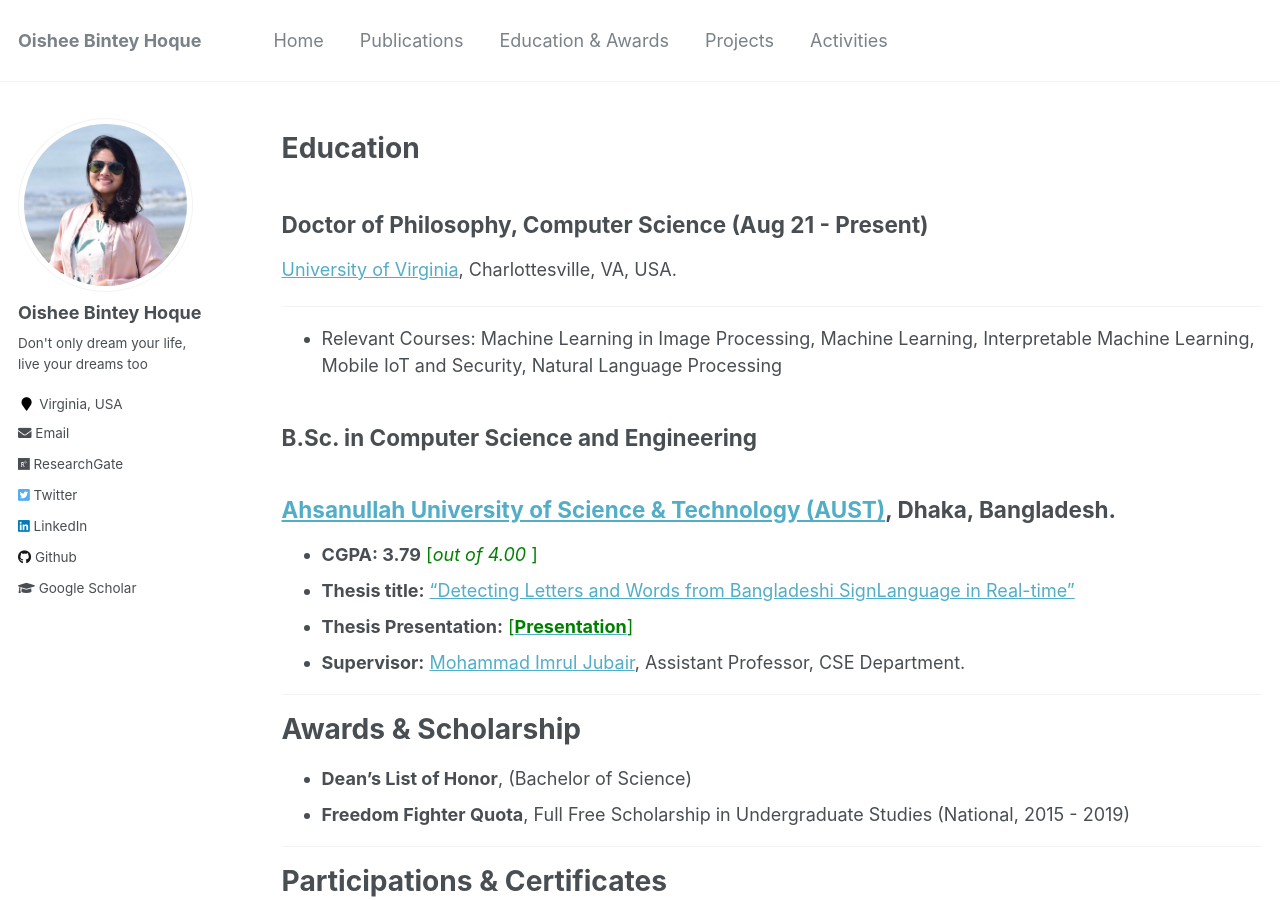
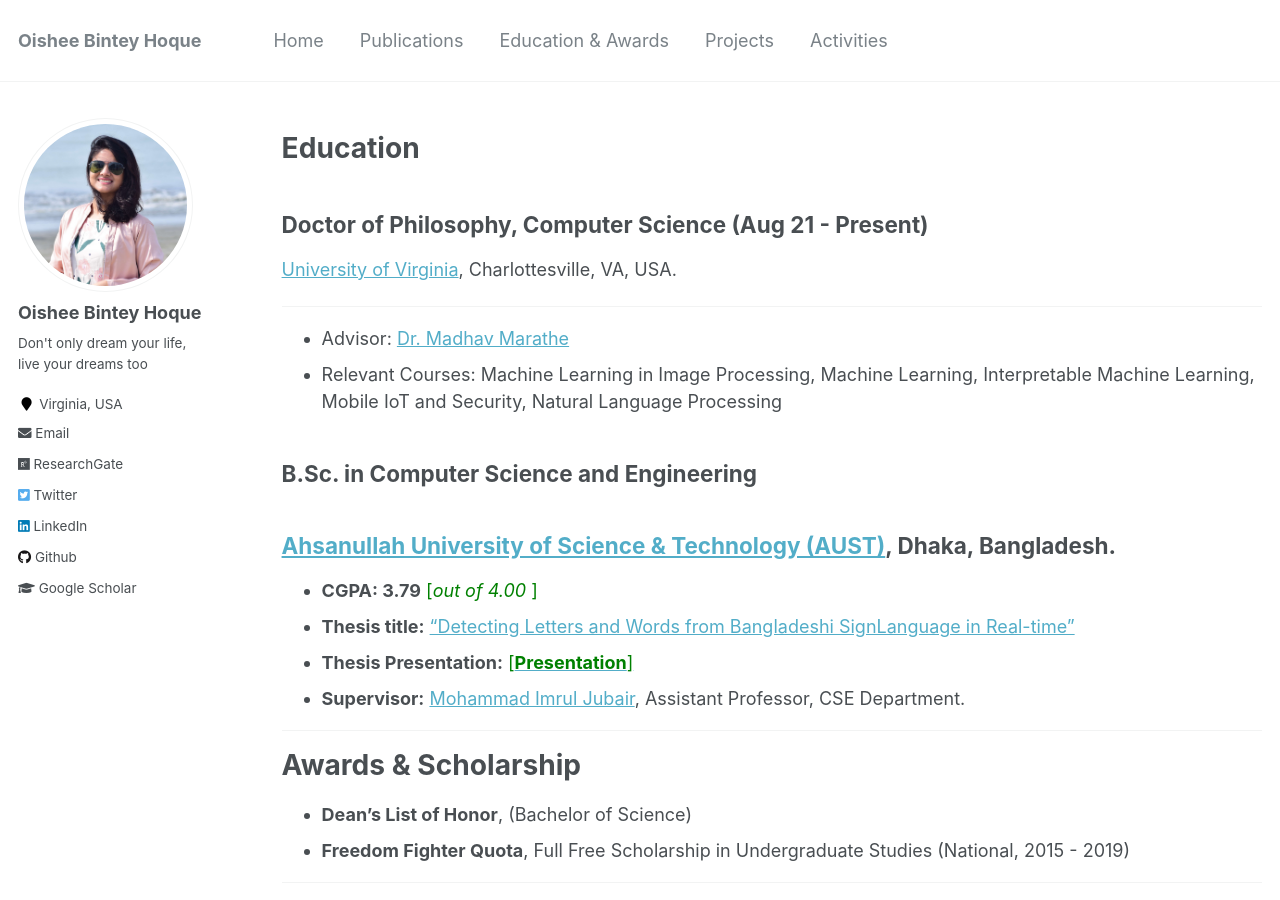
Before and after one commit to oishee-hoque/oishee-hoque.github.io, a Jekyll site: the page built from _pages/education-awards.md, in a window 1280 px wide and 900 px high. Built offline with Jekyll 4.4.1, drawn with Linux system fonts in a browser that asks for light colours.

Commit message:
advisor_name

```diff
--- a/_pages/education-awards.md
+++ b/_pages/education-awards.md
@@ -15,6 +15,7 @@ redirect_from:
 
 ---
 
+- Advisor: [Dr. Madhav Marathe](https://biocomplexity.virginia.edu/person/madhav-marathe)
 - Relevant Courses: Machine Learning in Image Processing, Machine Learning, Interpretable Machine Learning, Mobile IoT and Security, Natural Language Processing
 
 ## B.Sc. in Computer Science and Engineering
```
